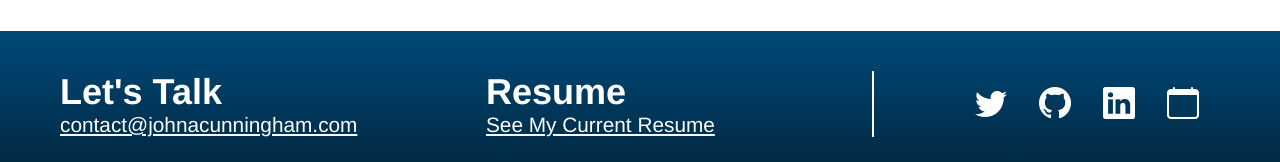
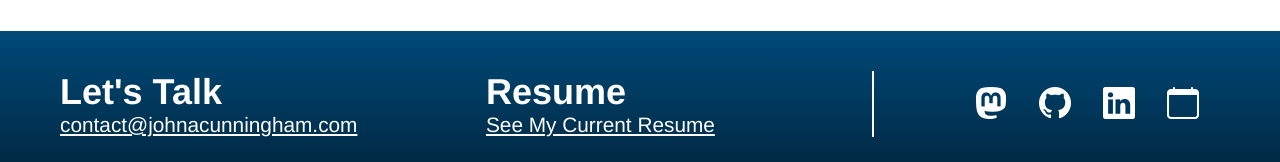
Before and after one commit to cunningham-code/cunninghamdevelopment, a Vue app: page / in a window 1280 px wide. Shown: the part 635-797 px from the top of the page. Built offline with nearby package versions, Linux system fonts and the light colour scheme; a web font is replaced by a local one.

Commit message:
goodbye twitter

```diff
--- a/src/views/Home.vue
+++ b/src/views/Home.vue
@@ -51,7 +51,7 @@
         </div>
         <div class="footer-item">
           <div class="icons">
-            <a href="https://twitter.com/cunningham_code" target="_blank" rel="noopener noreferrer"><i class="bi bi-twitter"></i></a>
+            <a rel=" me" href="https://techhub.social/@cunningham_code" target="_blank"><i class="bi bi-mastodon"></i></a>
             <a href="https://github.com/cunningham-code" target="_blank" rel="noopener noreferrer"><i class="bi bi-github"></i></a>
             <a href="https://www.linkedin.com/in/cunningham1212/" target="_blank" rel="noopener noreferrer"><i class="bi bi-linkedin"></i></a>
             <a href="https://calendly.com/cunningham-code/15mincall" target="_blank" rel="noopener noreferrer"><i class="bi bi-calendar"></i></a>
```
